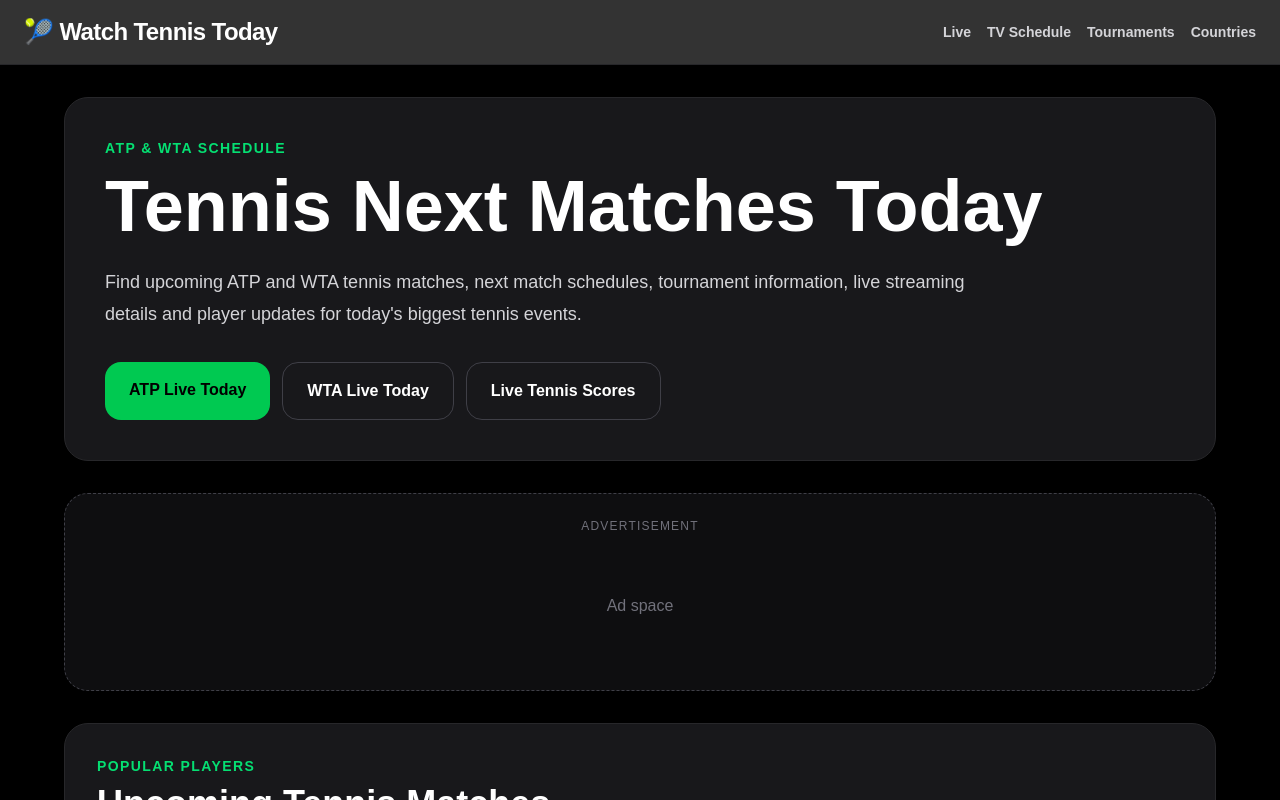
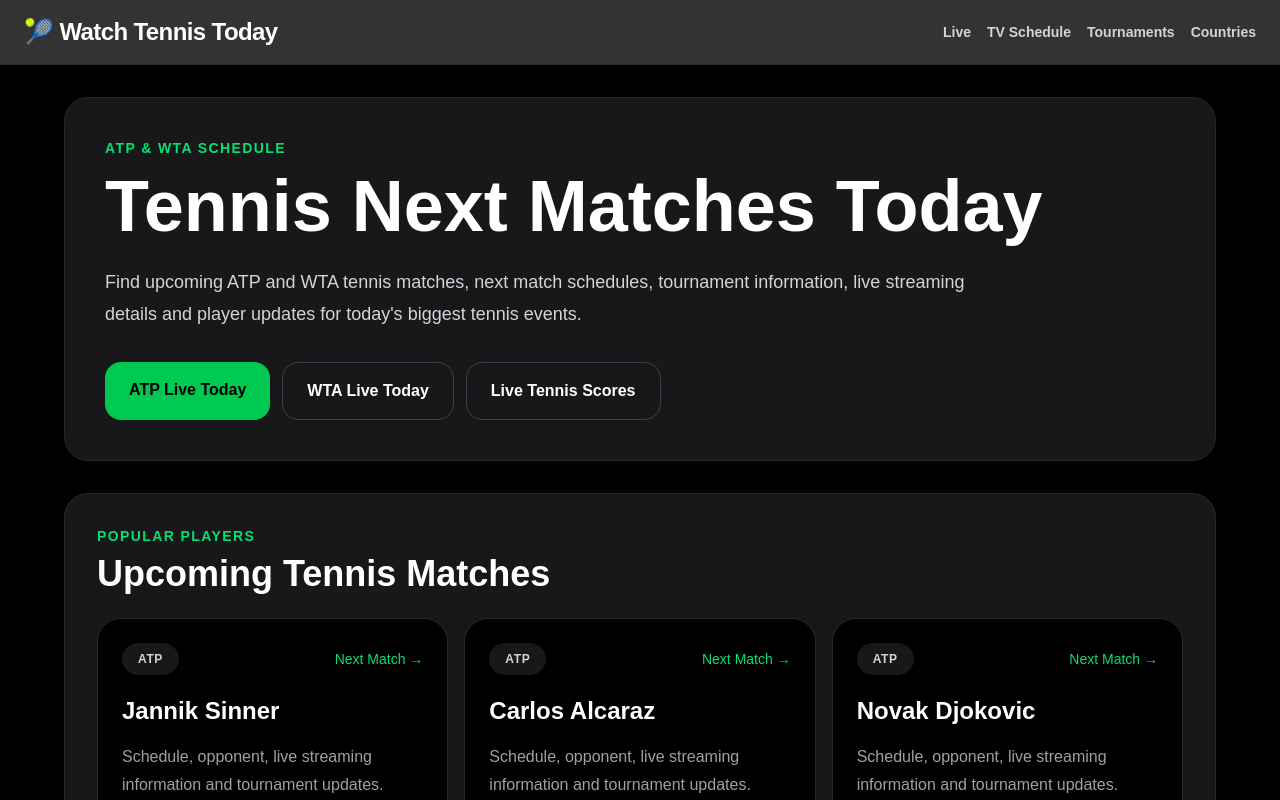
Before and after one commit to 8dqqd57hyh-rgb/watch-tennis-today, a Next.js app: page /next-match in a window 1280 px wide. Shown: the top 800 px of the page. Built offline with nearby package versions, Linux system fonts and the light colour scheme.

Commit message:
Prepare site for AdSense review

```diff
--- a/app/components/AdSlot.tsx
+++ b/app/components/AdSlot.tsx
@@ -2,16 +2,6 @@ type AdSlotProps = {
   label?: string;
 };
 
-export default function AdSlot({ label = "Advertisement" }: AdSlotProps) {
-  return (
-    <div className="my-8 rounded-3xl border border-dashed border-zinc-700 bg-zinc-900/60 p-6 text-center">
-      <p className="text-xs uppercase tracking-widest text-zinc-500 mb-3">
-        {label}
-      </p>
-
-      <div className="min-h-[120px] flex items-center justify-center text-zinc-500">
-        Ad space
-      </div>
-    </div>
-  );
+export default function AdSlot({ label }: AdSlotProps) {
+  return null;
 }
--- a/app/sitemap.ts
+++ b/app/sitemap.ts
@@ -208,7 +208,6 @@ export default async function sitemap(): Promise<MetadataRoute.Sitemap> {
 
   const staticPages: MetadataRoute.Sitemap = [
     "",
-    "/live-tennis",
     "/players/live-now",
     "/players",
     "/players/atp",
@@ -241,7 +240,6 @@ export default async function sitemap(): Promise<MetadataRoute.Sitemap> {
     "/privacy-policy",
     "/terms",
     "/atp-live-today",
-    "/french-open-schedule",
     "/matches/live-now",
     "/compare",
 "/compare/tennis-tv-vs-espn",
@@ -258,11 +256,6 @@ export default async function sitemap(): Promise<MetadataRoute.Sitemap> {
     "/watch-player-live/carlos-alcaraz",
     "/watch-player-live/novak-djokovic",
     "/watch-player-live/aryna-sabalenka",
-    "/watch-sinner-live",
-"/watch-swiatek-live",
-"/watch-alcaraz-live",
-"/watch-djokovic-live",
-"/watch-sabalenka-live",
     "/tournament",
     "/best-ways-to-watch-tennis-online",
   ].map((path) => ({
@@ -349,14 +342,12 @@ const uniquePlayers = [
 // Add French Open / Roland Garros related pages
 const frenchOpenPages = [
   "/french-open-live",
-  "/french-open-live-stream",
   "/watch-french-open-online",
   "/french-open-tv-schedule",
   "/french-open-today",
   "/french-open-order-of-play",
   "/french-open-results",
   "/french-open-draw",
-  "/french-open-streaming-countries",
   "/where-to-watch-french-open",
 ];
 
```
